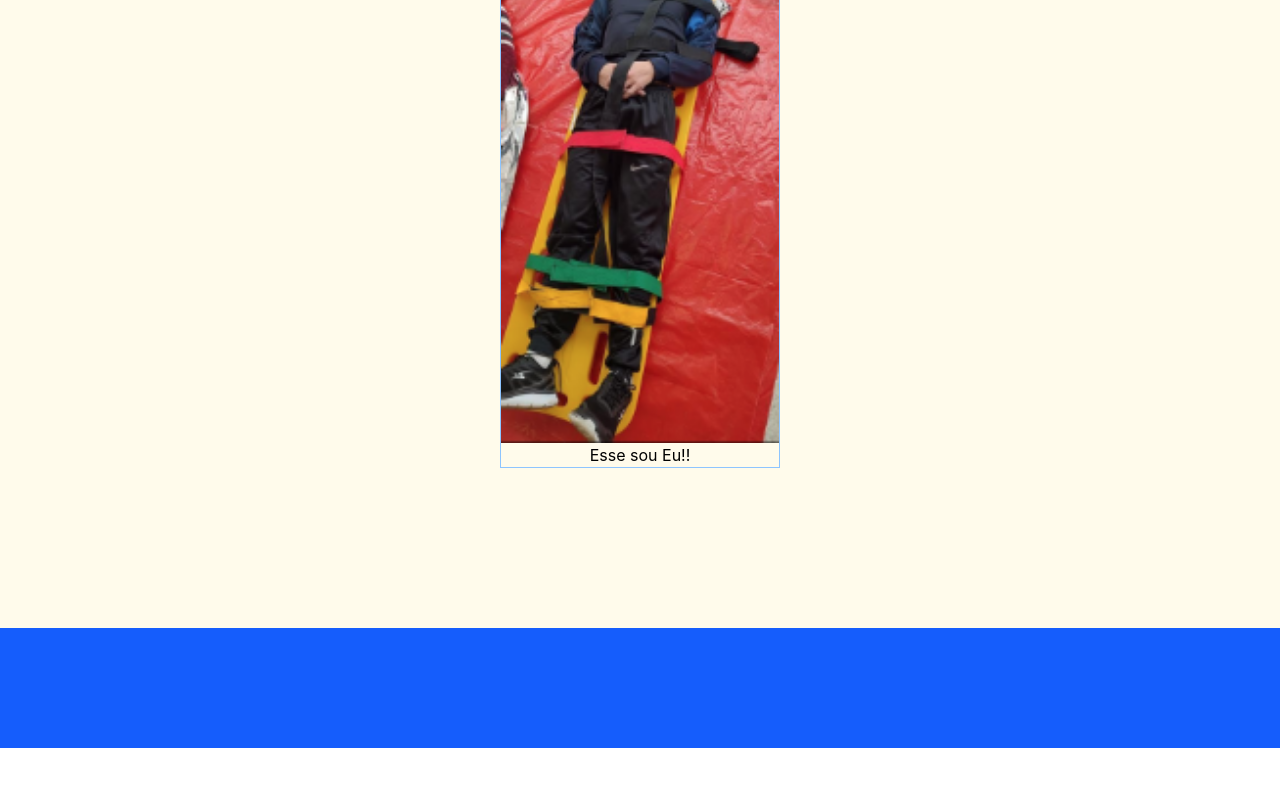
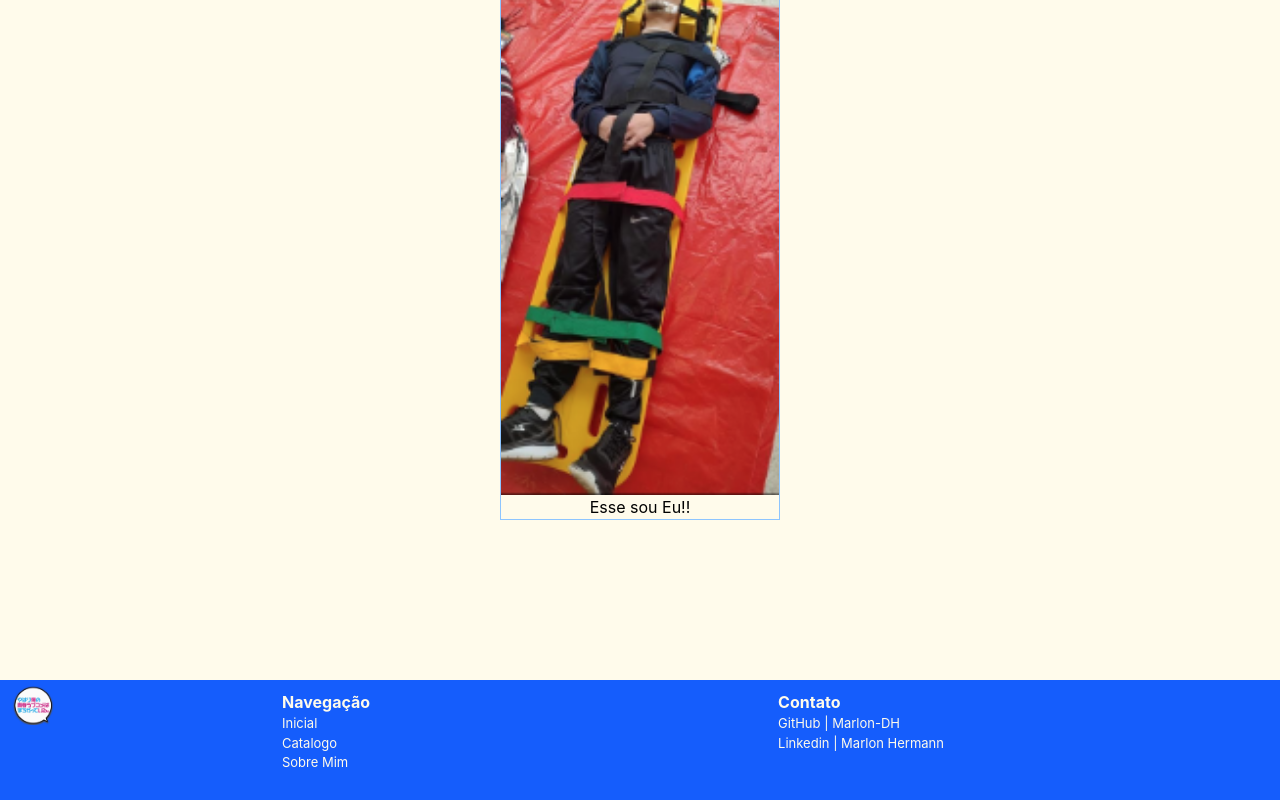
Before and after one commit to Marlon-DH/Desafio-2, a React (Vite) app in the folder frontend/: page /SobreMim in a window 1280 px wide. Shown: the part 318-1118 px from the top of the page. Before the commit the page ends 1066 px from the top, so only its background shows below. Built offline with nearby package versions, Linux system fonts and the light colour scheme.

Commit message:
feat: update Footer and Catalogo components with navigation links and styling improvements

```diff
--- a/frontend/src/components/footer.tsx
+++ b/frontend/src/components/footer.tsx
@@ -1,16 +1,36 @@
+import Logo from "../assets/Anime_logo.png"
+import { Link } from "react-router";
+
 type FooterProps = {
     margin: string
 }
 
 function Footer({ margin }: FooterProps) {
+    const css = "hover:underline text-[13px] hover:text-blue-400";
+
     return(
-       <main>
-        <footer className="">
-        <div className={`bg-blue-600 min-w-screen ${margin} h-30 `}>
-             <h1></h1>
-        </div>
+        <footer className={`bg-blue-600 min-w-screen ${margin} h-30 `}>
+
+            <div className="flex ">
+                <img src={Logo} className="h-10 w-15 m-[5px]"/>
+                <div className="flex gap-2 mr-30 text-amber-50 pt-2.5 justify-center w-screen">
+                    <div className="flex flex-col mr-90">
+                        <b className="">Navegação</b>
+                        <Link to="/Inicial" className={` ${css} `} >Inicial</Link>
+                        <Link to="/Catalogo" className={` ${css} `}>Catalogo</Link>
+                        <Link to="/SobreMim" className={` ${css} `}>Sobre Mim</Link>
+                    </div>
+
+                    <div className="flex flex-col ml-10">
+                        <b>Contato</b>
+                        <a className={` ${css} `} href="https://github.com/Marlon-DH" target="blank_" >GitHub | Marlon-DH</a>
+                        <a className={` ${css} `} href="https://www.linkedin.com/in/marlonhermann/" target="blank_">Linkedin | Marlon Hermann</a>
+                    </div>
+
+                </div>
+            </div>
+
        </footer>
-       </main>
     )
 }
 
--- a/frontend/src/components/header.tsx
+++ b/frontend/src/components/header.tsx
@@ -4,7 +4,7 @@ type headerProps = {
 
 function header({texto}: headerProps){
     return(
-        <div className="flex justify-center mt-2">
+        <div className="flex justify-center mt-15">
             <h1 className="text-5xl font-bold text-blue-800 ">
             {texto}
             </h1>
--- a/frontend/src/pages/Catalogo.tsx
+++ b/frontend/src/pages/Catalogo.tsx
@@ -6,8 +6,6 @@ import Clannad from "../assets/Clannad.jpg"
 import Kaguya from "../assets/Kaguya.webp"
 import YourLie from "../assets/YourLie.jpg"
 import Oregairo from "../assets/Oregairu.jpg"
-
-
 
 
 function Catalogo() {
@@ -42,8 +40,28 @@ function Catalogo() {
 
 
       </section>
+      <section className=" mt-5 border border-[1px] border-amber-100 bg-amber-50">
+        <Header texto="Mais Informações"></Header>
+
+        <div className="flex flex-col justify-self-center">
+          { links.map((link) =>
+        (
+          <Card
+          srcc={link.img}
+          texto={link.top}
+          texto2={link.nome}
+          hover="hover:border-blue-800
+                 w-140
+                 h-105
+                 mt-5"
+          link={link.link}
+        ></Card>
+        ))}
+        </div>
+
+      </section>
       <Footer
-      margin="mt-10"
+      margin="mt-15"
       ></Footer>
     </main>
 
--- a/frontend/src/pages/SobreMim.tsx
+++ b/frontend/src/pages/SobreMim.tsx
@@ -5,17 +5,20 @@ import Header from "../components/header";
 
 function SobreMim() {
   return (
-    <main className="min-h-screen">
-       <Header texto="Sobre Mim!"></Header>
-      <section className="flex justify-center mt-20">
+    <main >
+       <section className="flex justify-center text-center flex-col">
+        <Header texto="Sobre Mim!"></Header>
+      <div className="flex justify-center mt-20">
         <div className="flex text-center flex-col border border-blue-300 h-auto w-70">
           <img src={Eu} className="w-70" />
           <h1>Esse sou Eu!!</h1>
         </div>
-      </section>
-      <Footer
-      margin="mt-40"
-      ></Footer>
+      </div>
+       </section>
+
+        <Footer
+        margin="mt-40"
+        ></Footer>
     </main>
 )
 }
```
